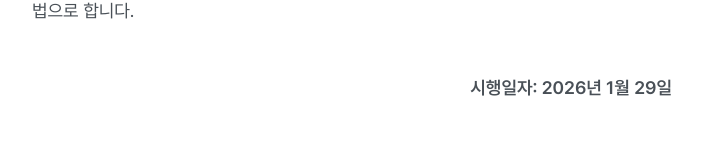
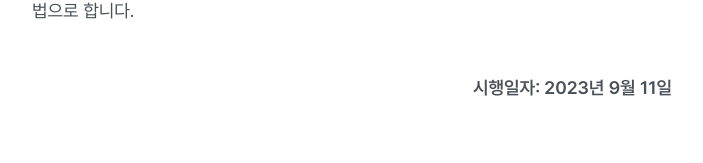
Before and after one commit to KorhrdGroup/korhrdpratice, a Next.js app: page /terms in a window 1280 px wide. Shown: the part 1398-1561 px from the top of the page, without its empty margins (288-991 px from the left). Built offline with nearby package versions, Linux system fonts and the light colour scheme.

Commit message:
chore: 이용약관 시행일자 2023년 9월 11일

```diff
--- a/app/terms/page.tsx
+++ b/app/terms/page.tsx
@@ -21,7 +21,7 @@ export default function TermsPage() {
         ))}
 
         <section className={styles.termsSection}>
-          <p className={styles.effectiveDate}>시행일자: 2026년 1월 29일</p>
+          <p className={styles.effectiveDate}>시행일자: 2023년 9월 11일</p>
         </section>
       </div>
     </div>
```
